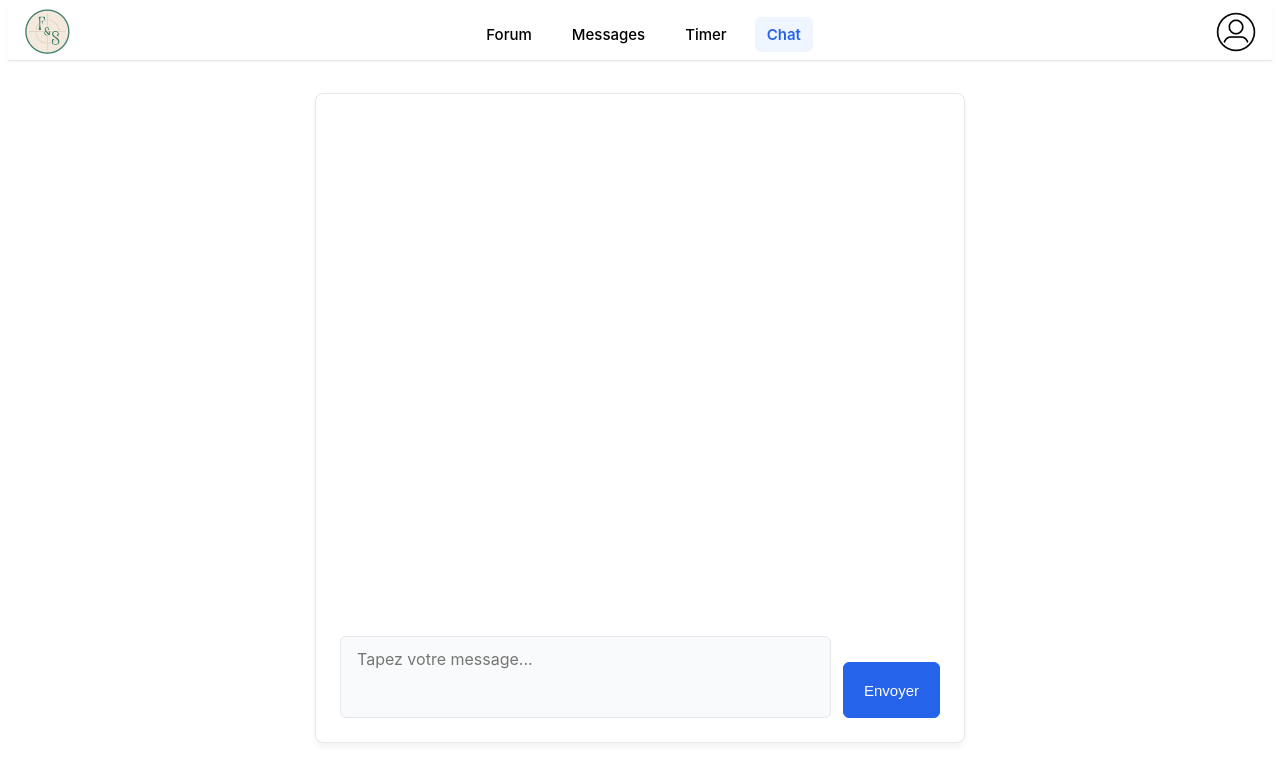
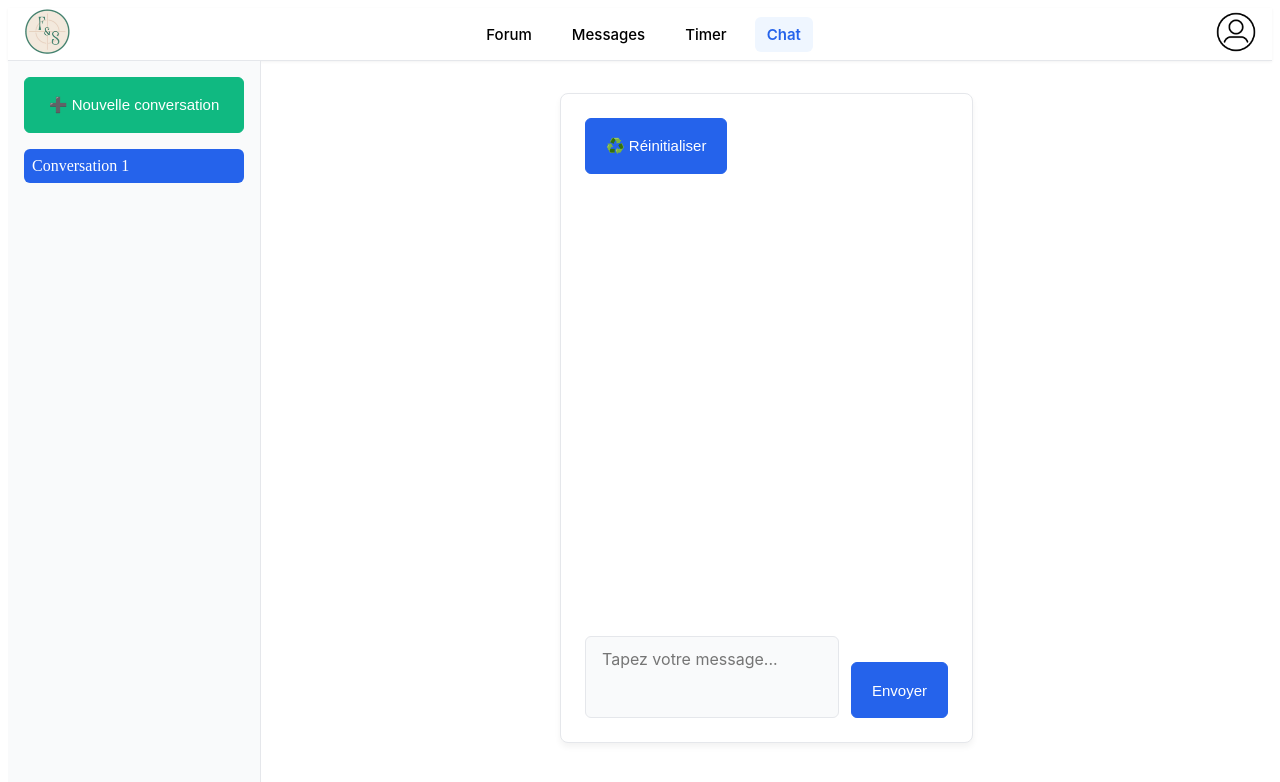
Before and after one commit to RomanStrazzanti/Focus-Share-Front, an Angular app: page /chat in a window 1280 px wide. Shown: the top 782 px of the page. Built offline with nearby package versions, Linux system fonts and the light colour scheme.

Commit message:
Generation de fichier pdf par l'IA

```diff
--- a/package.json
+++ b/package.json
@@ -22,6 +22,7 @@
     "@supabase/supabase-js": "^2.50.3",
     "cors": "^2.8.5",
     "express": "^5.1.0",
+    "pdf-lib": "^1.17.1",
     "rxjs": "~7.8.0",
     "tslib": "^2.3.0",
     "zone.js": "^0.15.1"
--- a/src/app/chat/chat.css
+++ b/src/app/chat/chat.css
@@ -141,3 +141,56 @@ button:disabled {
     padding: 0.75rem 1.25rem; /* Ajuste le padding */
   }
 }
+
+
+
+/*Test*/
+
+.chat-layout {
+  display: flex;
+  height: 100vh;
+}
+
+.chat-sidebar {
+  width: 220px;
+  background-color: #f9fafb;
+  padding: 1rem;
+  border-right: 1px solid #e5e7eb;
+  display: flex;
+  flex-direction: column;
+  gap: 1rem;
+}
+
+.chat-sidebar button {
+  background-color: #10b981; /* vert */
+  border-color: #10b981;
+}
+
+.chat-sidebar button:hover {
+  background-color: #059669;
+  border-color: #059669;
+}
+
+.chat-sidebar ul {
+  list-style: none;
+  padding: 0;
+  margin: 0;
+  overflow-y: auto;
+  flex: 1;
+}
+
+.chat-sidebar li {
+  padding: 0.5rem;
+  border-radius: 0.375rem;
+  cursor: pointer;
+  transition: background-color 0.2s ease;
+}
+
+.chat-sidebar li:hover {
+  background-color: #e5e7eb;
+}
+
+.chat-sidebar li.active {
+  background-color: #2563eb;
+  color: white;
+}
--- a/src/app/chat/chat.html
+++ b/src/app/chat/chat.html
@@ -1,7 +1,26 @@
+<div class="chat-layout">
+  <!-- Sidebar -->
+  <aside class="chat-sidebar">
+    <button (click)="createNewConversation()">➕ Nouvelle conversation</button>
+    <ul>
+      <li *ngFor="let conv of conversations"
+          [class.active]="conv.id === selectedConversationId"
+          (click)="selectConversation(conv.id)">
+        {{ conv.title }}
+      </li>
+    </ul>
+  </aside>
+
+  <!-- Main chat -->
   <div class="chat-container">
+    <div class="chat-actions">
+      <button (click)="resetCurrentConversation()">♻️ Réinitialiser</button>
+    </div>
+
     <div class="messages">
-    <div *ngFor="let msg of messages" [ngClass]="{'user-msg': msg.from === 'user', 'bot-msg': msg.from === 'bot'}">
-      <strong>{{ msg.from === 'user' ? 'Vous' : 'Focus&Share' }} :</strong>
+      <div *ngFor="let msg of selectedConversation.messages"
+           [ngClass]="{'user-msg': msg.from === 'user', 'bot-msg': msg.from === 'bot'}">
+        <strong>{{ msg.from === 'user' ? 'Vous' : 'ProgressIA' }} :</strong>
         <div [innerHTML]="formatMessage(msg.text)"></div>
       </div>
     </div>
@@ -11,3 +30,4 @@
       <button (click)="sendMessage()" [disabled]="loading">Envoyer</button>
     </div>
   </div>
+</div>
--- a/src/app/chat/chat.ts
+++ b/src/app/chat/chat.ts
@@ -1,8 +1,12 @@
 import { Component, ChangeDetectorRef } from '@angular/core';
 import { CommonModule } from '@angular/common';
 import { FormsModule } from '@angular/forms';
+import { DomSanitizer, SafeHtml } from '@angular/platform-browser';
 import { ChatService } from '../services/chat.service';
-import { DomSanitizer, SafeHtml } from '@angular/platform-browser';
+import { PDFDocument, rgb, StandardFonts } from 'pdf-lib';
+
+type Message = { text: string; from: 'user' | 'bot' };
+type Conversation = { id: string; title: string; messages: Message[] };
 
 @Component({
   selector: 'app-chat',
@@ -12,7 +16,8 @@ import { DomSanitizer, SafeHtml } from '@angular/platform-browser';
   styleUrls: ['./chat.css']
 })
 export class ChatComponent {
-  messages: { text: string; from: 'user' | 'bot' }[] = [];
+  conversations: Conversation[] = [];
+  selectedConversationId = '';
   newMessage = '';
   loading = false;
 
@@ -22,37 +27,100 @@ export class ChatComponent {
     private cdr: ChangeDetectorRef
   ) {}
 
+  ngOnInit() {
+    this.createNewConversation();
+  }
+
+  get selectedConversation(): Conversation {
+    return this.conversations.find(c => c.id === this.selectedConversationId)!;
+  }
+
+  createNewConversation() {
+    const id = crypto.randomUUID();
+    const conversation: Conversation = {
+      id,
+      title: `Conversation ${this.conversations.length + 1}`,
+      messages: []
+    };
+    this.conversations.push(conversation);
+    this.selectedConversationId = id;
+  }
+
+  selectConversation(id: string) {
+    this.selectedConversationId = id;
+  }
+
+  resetCurrentConversation() {
+    this.selectedConversation.messages = [];
+  }
+
   formatMessage(text: string): SafeHtml {
     const html = text
-      .replace(/\*\*(.*?)\*\*/g, '<strong>$1</strong>') // **gras**
-      .replace(/\*(.*?)\*/g, '<em>$1</em>')             // *italique*
-      .replace(/\n/g, '<br>');                          // sauts de ligne
-
+      .replace(/\*\*(.*?)\*\*/g, '<strong>$1</strong>')
+      .replace(/\*(.*?)\*/g, '<em>$1</em>')
+      .replace(/\n/g, '<br>');
     return this.sanitizer.bypassSecurityTrustHtml(html);
-}
+  }
 
   async sendMessage() {
     const prompt = this.newMessage.trim();
     if (!prompt) return;
 
-    this.messages.push({ text: prompt, from: 'user' });
+    const conversation = this.selectedConversation;
+    const userMsg: Message = { text: prompt, from: 'user' };
+    const botMsg: Message = { text: '', from: 'bot' };
+
+    conversation.messages.push(userMsg, botMsg);
     this.newMessage = '';
     this.loading = true;
 
-    const botMessage = { text: '', from: 'bot' as const };
-    this.messages.push(botMessage);
+    // 🔁 Construire le prompt contextuel avec l'historique
+    const contextPrompt = conversation.messages
+      .map(msg =>
+        msg.from === 'user' ? `Utilisateur : ${msg.text}` : `Bot : ${msg.text}`
+      )
+      .join('\n') + '\nBot :';
 
     try {
-      await this.chatService.streamResponse(prompt, (chunk: string) => {
-        botMessage.text += chunk;
-        this.cdr.detectChanges(); // 🔁 force l'affichage du texte en temps réel
+      await this.chatService.streamResponse(contextPrompt, (chunk: string) => {
+        botMsg.text += chunk;
+        this.cdr.detectChanges();
       });
+
+      if (/pdf/i.test(prompt)) {
+        const pdfBlob = await this.generatePdf(botMsg.text);
+        const url = URL.createObjectURL(pdfBlob);
+        botMsg.text += `<br><a href="${url}" download="focus-pdf.pdf" target="_blank">📄 Télécharger le PDF</a>`;
+      }
+
     } catch (err) {
-      botMessage.text = 'Erreur lors de la génération.';
+      botMsg.text = 'Erreur lors de la génération.';
       console.error(err);
     } finally {
       this.loading = false;
-      this.cdr.detectChanges(); // au cas où
+      this.cdr.detectChanges();
     }
   }
+
+  async generatePdf(text: string): Promise<Blob> {
+    const pdfDoc = await PDFDocument.create();
+    const page = pdfDoc.addPage();
+    const { width, height } = page.getSize();
+
+    const font = await pdfDoc.embedFont(StandardFonts.Helvetica);
+    const fontSize = 12;
+    const lines = text.match(/.{1,100}/g) || [];
+
+    page.drawText(lines.join('\n'), {
+      x: 50,
+      y: height - 50,
+      size: fontSize,
+      font,
+      color: rgb(0, 0, 0),
+      lineHeight: 14,
+    });
+
+    const pdfBytes = await pdfDoc.save();
+    return new Blob([pdfBytes], { type: 'application/pdf' });
+  }
 }
```
Also changed, not shown: 1 other file (tests, documents, lock files or other folders). Lines whose indentation alone changed are shown as unchanged.
